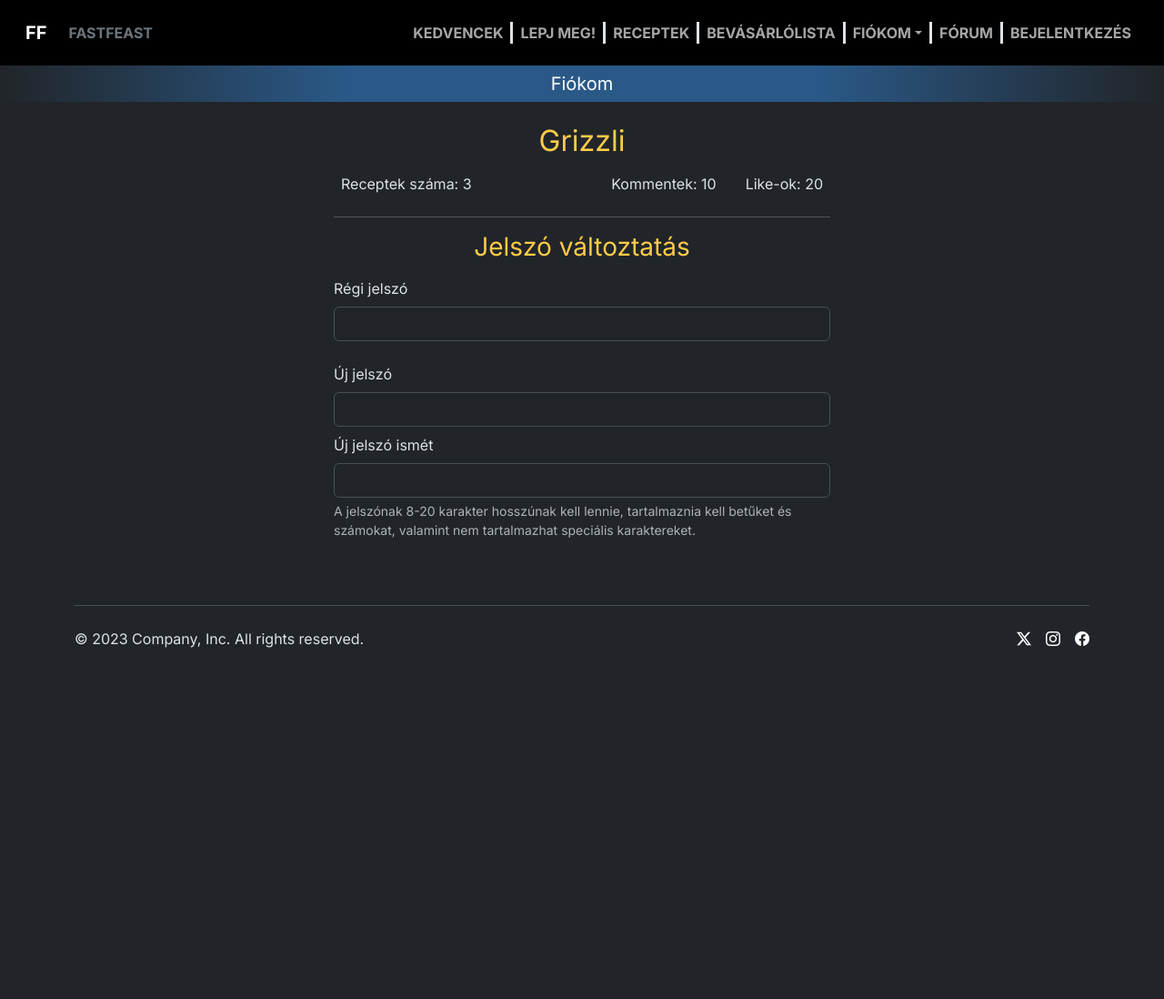
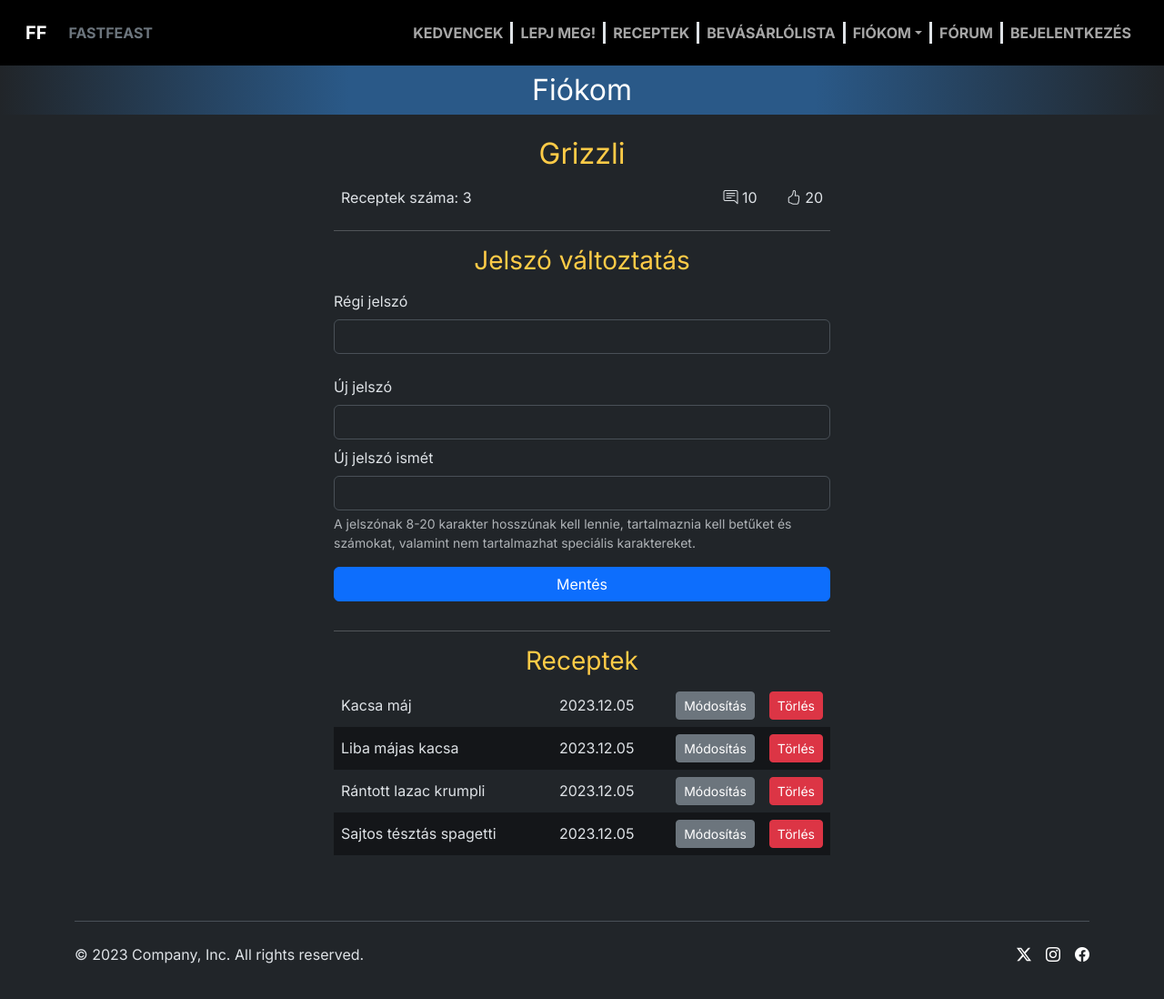
Before and after one commit to fir3e/bearproject, a plain HTML site: page frontend/fiok.html in a window 1280 px wide. Shown: the whole page at 91% size. Before the commit the page ends 826 px from the top, so only its background shows below. Drawn offline with nearby package versions, Linux system fonts and the light colour scheme.

```diff
--- a/frontend/fiok.html
+++ b/frontend/fiok.html
@@ -32,7 +32,7 @@
       <div class="container-fluid blue-bg">
         <div class="row">
           <div class="col-lg-12">
-            <h5 class="text-center my-2">Fiókom</h5>
+            <h2 class="text-center my-2 fiok-text">Fiókom</h2>
           </div>
         </div>
       </div>
@@ -42,12 +42,14 @@
             <h2 class="text-center">Grizzli</h2>
             <div class="hstack gap-3">
               <div class="p-2">Receptek száma: 3</div>
-              <div class="p-2 ms-auto">Kommentek: 10</div>
-              <div class="p-2">Like-ok: 20</div>
+              <div class="p-2 ms-auto">
+                <i class="bi bi-chat-right-text"></i> 10
+              </div>
+              <div class="p-2"><i class="bi bi-hand-thumbs-up"></i> 20</div>
             </div>
             <hr />
+            <h3 class="text-center">Jelszó változtatás</h3>
             <div class="vstack gap-0">
-              <h3 class="text-center">Jelszó változtatás</h3>
               <label for="inputPassword5" class="form-label mt-2"
                 >Régi jelszó</label
               >
@@ -80,7 +82,76 @@
                 kell betűket és számokat, valamint nem tartalmazhat speciális
                 karaktereket.
               </div>
+              <button type="button" class="btn btn-primary mt-3 mb-3">
+                Mentés
+              </button>
             </div>
+            <hr />
+            <h3 class="text-center">Receptek</h3>
+            <!-- lista elem -->
+            <div class="hstack gap-0 receptlista-item">
+              <div class="p-2 recepot-title">Kacsa máj</div>
+              <div class="p-2 list-date">2023.12.05</div>
+              <div class="p-2 ms-auto">
+                <button type="button" class="btn btn-secondary btn-sm">
+                  Módosítás
+                </button>
+              </div>
+              <div class="p-2">
+                <button type="button" class="btn btn-danger btn-sm">
+                  Törlés
+                </button>
+              </div>
+            </div>
+            <!-- lista elem end -->
+            <!-- lista elem -->
+            <div class="hstack gap-0 receptlista-item">
+              <div class="p-2 recepot-title">Liba májas kacsa</div>
+              <div class="p-2 list-date">2023.12.05</div>
+              <div class="p-2 ms-auto">
+                <button type="button" class="btn btn-secondary btn-sm">
+                  Módosítás
+                </button>
+              </div>
+              <div class="p-2">
+                <button type="button" class="btn btn-danger btn-sm">
+                  Törlés
+                </button>
+              </div>
+            </div>
+            <!-- lista elem end -->
+            <!-- lista elem -->
+            <div class="hstack gap-0 receptlista-item">
+              <div class="p-2 recepot-title">Rántott lazac krumpli</div>
+              <div class="p-2 list-date">2023.12.05</div>
+              <div class="p-2 ms-auto">
+                <button type="button" class="btn btn-secondary btn-sm">
+                  Módosítás
+                </button>
+              </div>
+              <div class="p-2">
+                <button type="button" class="btn btn-danger btn-sm">
+                  Törlés
+                </button>
+              </div>
+            </div>
+            <!-- lista elem end -->
+            <!-- lista elem -->
+            <div class="hstack gap-0 receptlista-item">
+              <div class="p-2 recepot-title">Sajtos tésztás spagetti</div>
+              <div class="p-2 list-date">2023.12.05</div>
+              <div class="p-2 ms-auto">
+                <button type="button" class="btn btn-secondary btn-sm">
+                  Módosítás
+                </button>
+              </div>
+              <div class="p-2">
+                <button type="button" class="btn btn-danger btn-sm">
+                  Törlés
+                </button>
+              </div>
+            </div>
+            <!-- lista elem end -->
           </div>
         </div>
       </div>
--- a/frontend/style.css
+++ b/frontend/style.css
@@ -18,6 +18,7 @@
   --color-card: rgb(121 90 88);
   --color-gray-light: rgba(76, 84, 93, 1);
   --color-blue: rgb(42, 89, 136);
+  --color-light-text: rgb(255, 255, 255);
 }
 
 .navbar .navbar-nav .nav-link {
@@ -70,6 +71,10 @@ body {
   text-align: center;
 }
 
+.recepot-title {
+  width: 15rem;
+}
+
 .hozzavalo-list strong {
   color: var(--color-secondary-text);
   font-weight: normal;
@@ -80,6 +85,10 @@ body {
 }
 
 .hozzavalo-list li:nth-child(2n) {
+  background-color: rgba(0, 0, 0, 0.4);
+}
+
+.receptlista-item:nth-of-type(2n) {
   background-color: rgba(0, 0, 0, 0.4);
 }
 
@@ -245,6 +254,10 @@ h3 {
   color: var(--color-headings);
 }
 
+.fiok-text {
+  color: var(--color-light-text);
+}
+
 /* Links */
 a {
   text-decoration: none !important;
```
Also changed, not shown: frontend/details.html (+11 -2 lines).
